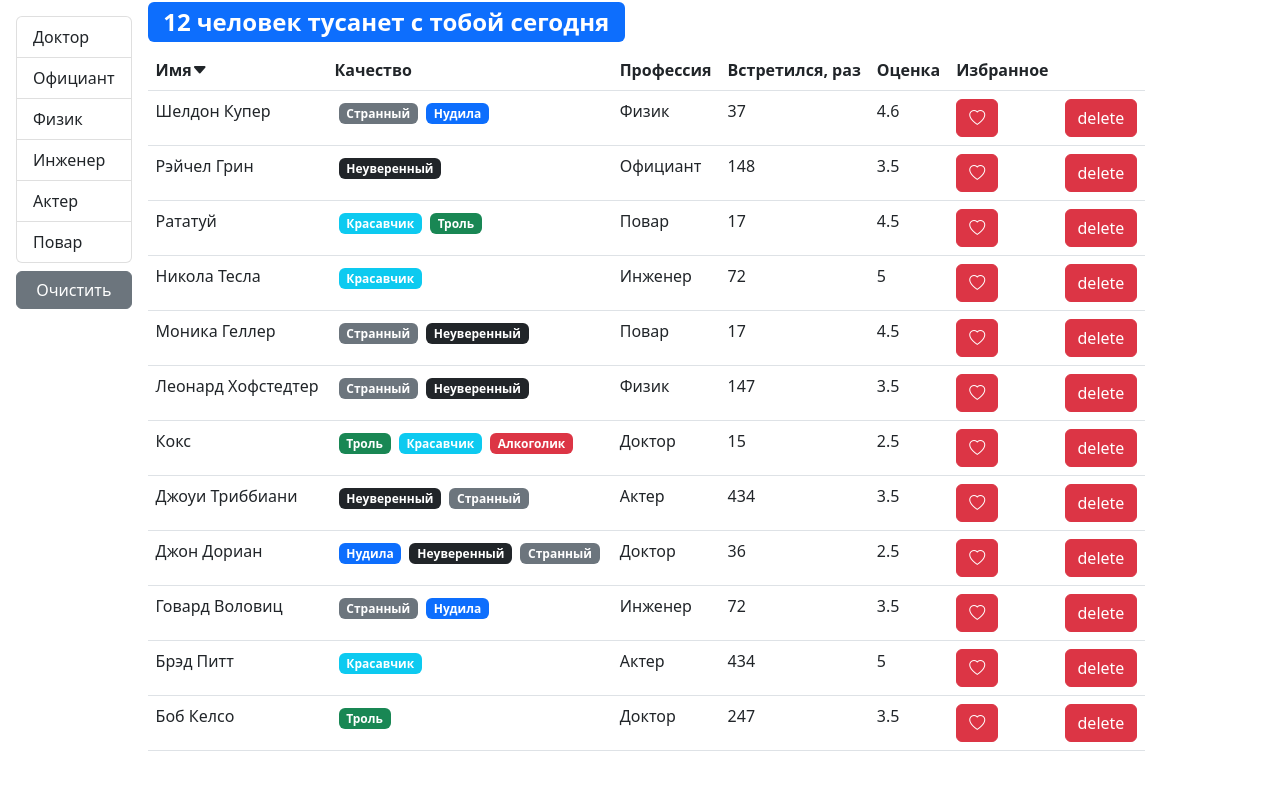
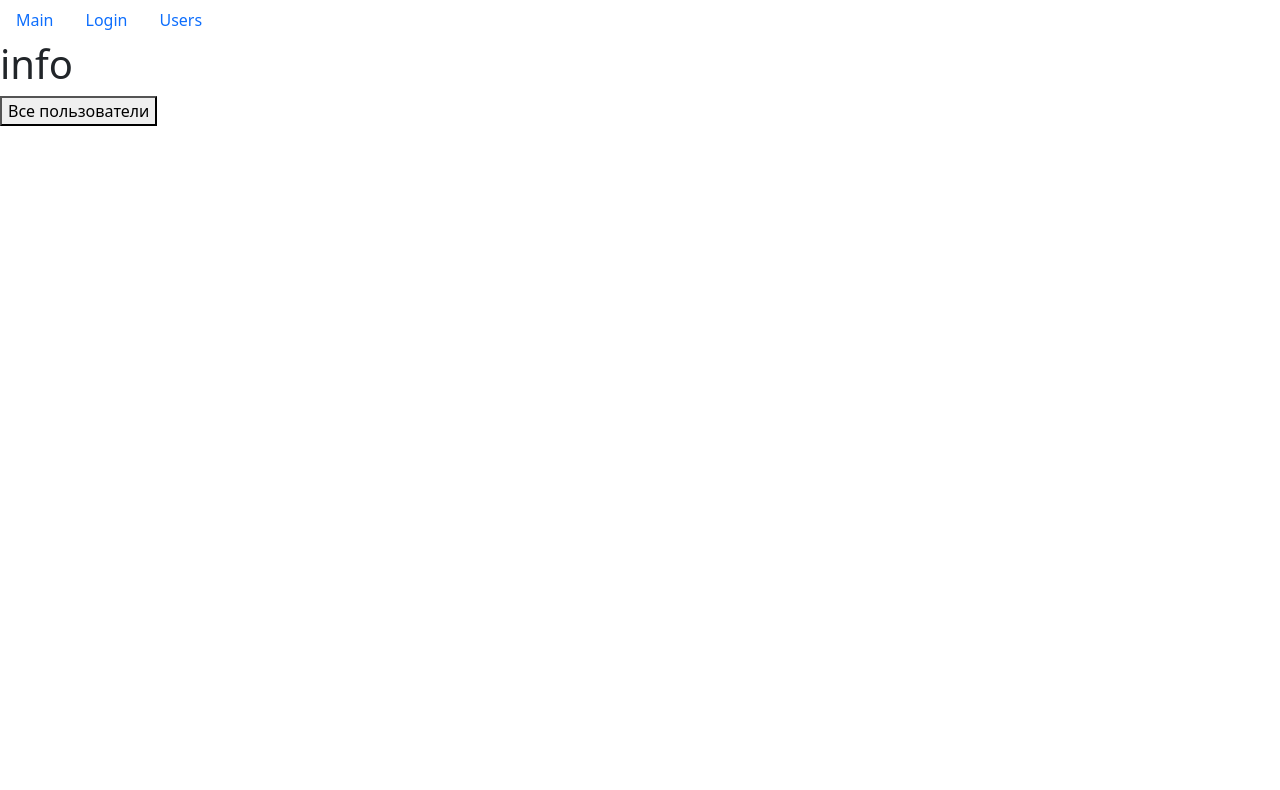
Before and after one commit to 1PlayerKillerGames/kursovaya.wokr2, a React (Create React App) app: page /userInfo in a window 1280 px wide. Shown: the top 790 px of the page. Built offline with nearby package versions, Linux system fonts and the light colour scheme.

Commit message:
маршрутизация

```diff
--- a/package.json
+++ b/package.json
@@ -9,8 +9,10 @@
     "bootstrap": "^5.2.1",
     "lodash": "^4.17.21",
     "prop-types": "^15.8.1",
+    "query-string": "^7.1.1",
     "react": "^18.2.0",
     "react-dom": "^18.2.0",
+    "react-router-dom": "^5.3.0",
     "react-scripts": "5.0.1",
     "web-vitals": "^2.1.4"
   },
--- a/src/app/App.js
+++ b/src/app/App.js
@@ -1,8 +1,23 @@
 import React from "react"
-import Users from "./components/users"
+import NavBar from "./layouts/navBar"
+import { Route, Switch } from "react-router-dom"
+import Main from "./layouts/main"
+import Login from "./layouts/login"
+import UserS from "./layouts/users"
+import userInfo from "./layouts/userInfo"
 
 function App() {
-  return <Users />
+  return (
+    <div>
+      <NavBar />
+      <Switch>
+        <Route path={"/login"} component={Login} />
+        <Route path={"/users"} component={UserS} />
+        <Route exact path={"/"} component={Main} />
+        <Route path={"/userInfo"} component={userInfo} />
+      </Switch>
+    </div>
+  )
 }
 
 export default App
--- a/src/app/api/fake.api/user.api.js
+++ b/src/app/api/fake.api/user.api.js
@@ -80,7 +80,7 @@ const users = [
   },
   {
     _id: "67rdca3eeb7f6fgeed471820",
-    name: "Леонард Хофстедтер",
+    name: "Леонард Хофстеддер",
     profession: professions.physics,
     qualities: [qualities.strange, qualities.uncertain],
     completedMeetings: 147,
@@ -150,6 +150,14 @@ const fetchAll = () =>
     })
   })
 
+const getById = (id) =>
+  new Promise((resolve) => {
+    window.setTimeout(function () {
+      resolve(users.find((users) => users._id === id))
+    })
+  })
+
 export default {
-  fetchAll
+  fetchAll,
+  getById
 }
--- a/src/app/components/usersTable.jsx
+++ b/src/app/components/usersTable.jsx
@@ -3,6 +3,8 @@ import PropTypes from "prop-types"
 import BookMark from "./bookmark"
 import QualitiesList from "./qualitiesList"
 import Table from "./table"
+import UserId from "../layouts/userId"
+import UserInfo from "../layouts/userInfo"
 
 const UserTable = ({
   users,
@@ -13,7 +15,12 @@ const UserTable = ({
   ...rest
 }) => {
   const columns = {
-    name: { path: "name", name: "Имя" },
+    name: {
+      path: "name",
+      name: "Имя",
+      component: (user) => <UserId users={user.name} />,
+      component2: (user) => <UserInfo users={user._id} />
+    },
     qualities: {
       name: "Качество",
       component: (user) => <QualitiesList qualities={user.qualities} />
--- /dev/null
+++ b/src/app/layouts/login.jsx
@@ -0,0 +1,7 @@
+import React from "react"
+
+const Login = () => {
+  return <h1>Login</h1>
+}
+
+export default Login
--- /dev/null
+++ b/src/app/layouts/main.jsx
@@ -0,0 +1,7 @@
+import React from "react"
+
+const Main = () => {
+  return <h1>Main page</h1>
+}
+
+export default Main
--- /dev/null
+++ b/src/app/layouts/navBar.jsx
@@ -0,0 +1,26 @@
+import React from "react"
+import { Link } from "react-router-dom"
+
+const NavBar = () => {
+  return (
+    <ul className="nav">
+      <li className="nav-item">
+        <Link className="nav-link active" aria-current="page" to="/">
+          Main
+        </Link>
+      </li>
+      <li className="nav-item">
+        <Link className="nav-link" to="/login">
+          Login
+        </Link>
+      </li>
+      <li className="nav-item">
+        <Link className="nav-link" to="/users">
+          Users
+        </Link>
+      </li>
+    </ul>
+  )
+}
+
+export default NavBar
--- /dev/null
+++ b/src/app/layouts/userId.jsx
@@ -0,0 +1,19 @@
+import React from "react"
+import { Link } from "react-router-dom"
+import PropTypes from "prop-types"
+
+const UserId = ({ users }) => {
+  return (
+    <>
+      <Link to={"/userInfo"}>
+        <>{users}</>
+      </Link>
+    </>
+  )
+}
+
+UserId.propTypes = {
+  users: PropTypes.string.isRequired
+}
+
+export default UserId
--- /dev/null
+++ b/src/app/layouts/userInfo.jsx
@@ -0,0 +1,43 @@
+import React, { useState, useEffect } from "react"
+import { useHistory } from "react-router-dom"
+import api from "../api"
+import PropTypes from "prop-types"
+
+const userInfo = ({ id }) => {
+  const history = useHistory()
+  const allUsers = () => {
+    history.push("/users")
+  }
+
+  const [user, setUser] = useState()
+  useEffect(() => {
+    api.users.getById().then((data) => setUser(data))
+  }, [])
+
+  // const handleInfoUser = (userId) => {
+  //   setUser(id === userId)
+  // }
+  // console.log(handleInfoUser(id))
+  console.log(id)
+  console.log(user)
+
+  return (
+    <>
+      <h1>info</h1>
+      <h1>{id}</h1>
+      <button
+        onClick={() => {
+          allUsers()
+        }}
+      >
+        Все пользователи
+      </button>
+    </>
+  )
+}
+
+userInfo.propTypes = {
+  users: PropTypes.string.isRequired
+}
+
+export default userInfo
--- /dev/null
+++ b/src/app/layouts/users.jsx
@@ -0,0 +1,12 @@
+import Users from "../components/users"
+import React from "react"
+
+const UserS = () => {
+  return (
+    <>
+      <Users />
+    </>
+  )
+}
+
+export default UserS
--- a/src/index.js
+++ b/src/index.js
@@ -3,11 +3,17 @@ import ReactDOM from "react-dom/client"
 import App from "./app/App.js"
 import "./index.css"
 import "bootstrap/dist/css/bootstrap.css"
-
 import reportWebVitals from "./reportWebVitals"
+import { BrowserRouter } from "react-router-dom"
 
 const root = ReactDOM.createRoot(document.getElementById("root"))
-root.render(<App />)
+root.render(
+  <BrowserRouter>
+    <React.StrictMode>
+      <App />
+    </React.StrictMode>
+  </BrowserRouter>
+)
 
 // If you want to start measuring performance in your app, pass a function
 // to log results (for example: reportWebVitals(console.log))
```
Also changed, not shown: src/app/components/user.jsx (added, +51 -0 lines), 1 other file (tests, documents, lock files or other folders).
